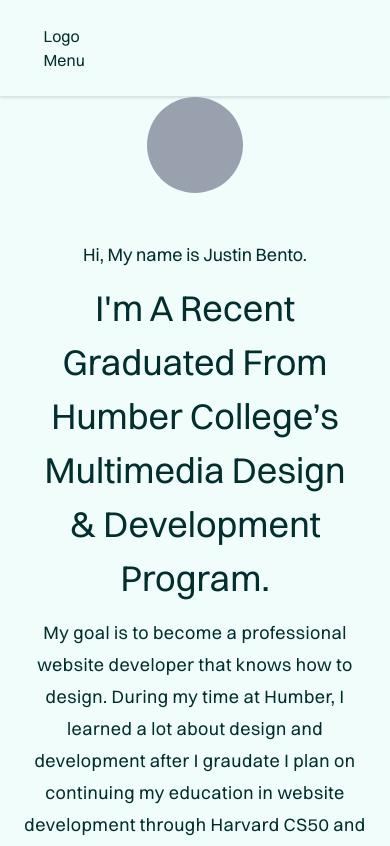
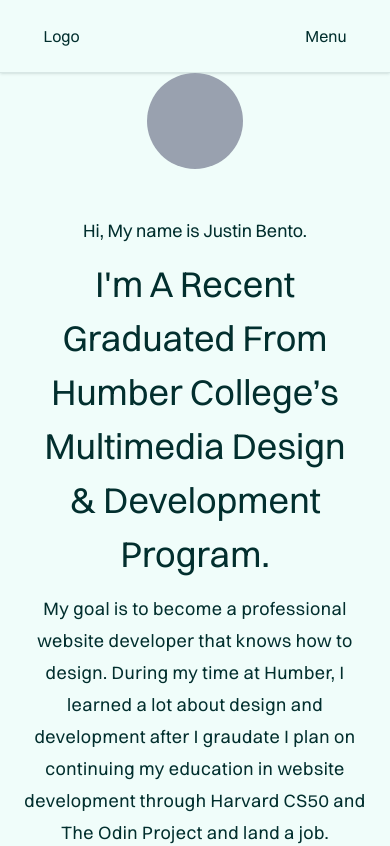
Before and after one commit to Justin-Bento/portfolio-site-v2, a Next.js app: page / in a window 390 px wide. Shown: the top 846 px of the page. Built offline with nearby package versions, Linux system fonts and the light colour scheme.

Commit message:
Removed lg as I am not targeting desktop screens

```diff
--- a/components/Header.tsx
+++ b/components/Header.tsx
@@ -4,7 +4,7 @@
   return (
     <header className="bg-teal-50 shadow-sm shadow-teal-950/10 border-b border-teal-950/10">
       <div className="wrapper p-6 grid grid-cols-1 lg:grid-cols-2 lg:items-center">
-        <ul className="lg:flex lg:items-center lg:justify-between">
+        <ul className="flex items-center justify-between">
           <li>Logo</li>
           <li className="lg:hidden">Menu</li>
         </ul>
```
